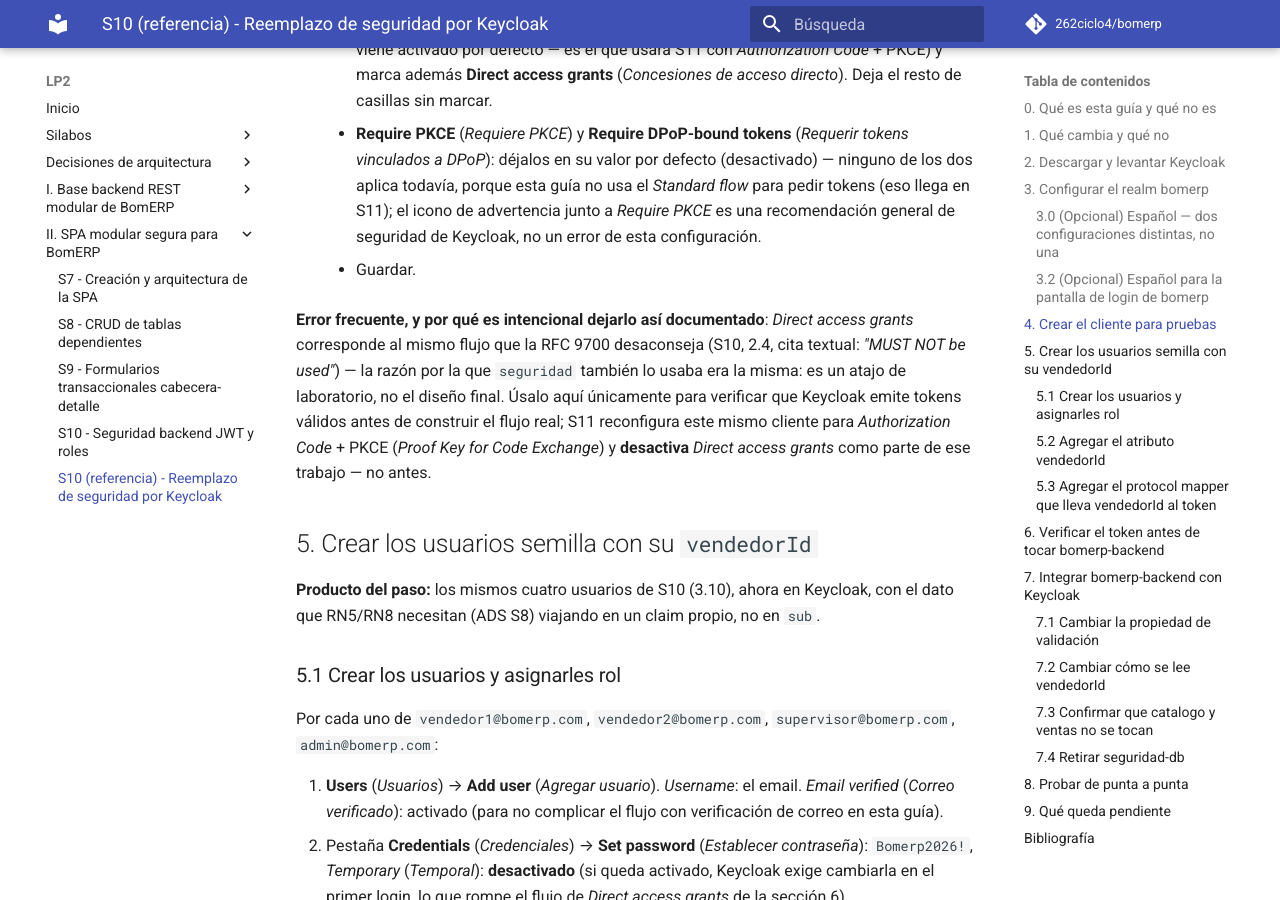
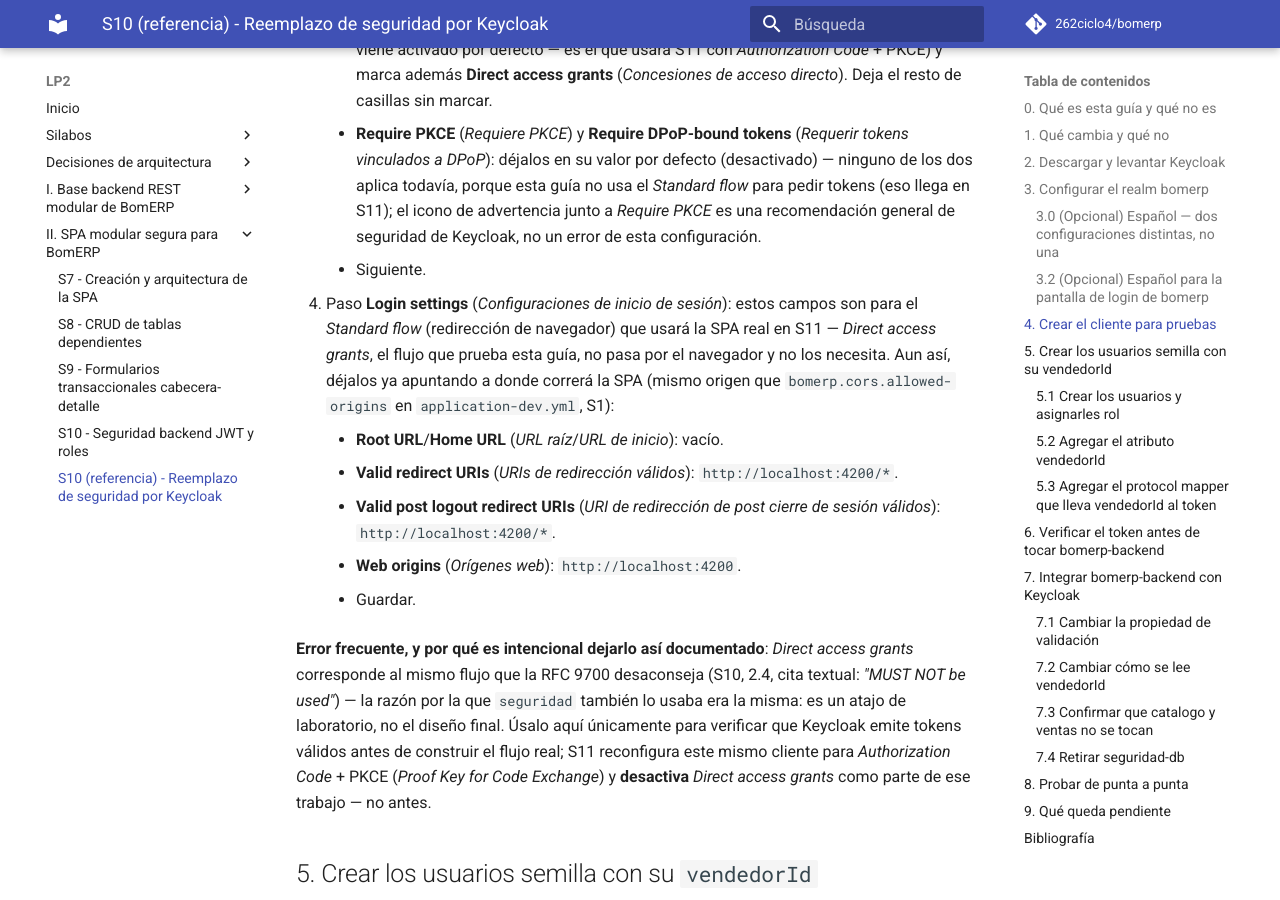
Before and after one commit to 262ciclo4/bomerp, an MkDocs documentation site: the page built from docs/lp2/sesiones/S10b_Seguridad_Backend_Keycloak.md, in a window 1280 px wide and 900 px high, scrolled down 6116 px. Built offline with MkDocs 1.6.1 and Material for MkDocs 9.7.7, drawn with Linux system fonts in a browser that asks for light colours; comment, search, counter and statistics services are not loaded.

Commit message:
S10 lp2 keycloak

```diff
--- a/docs/lp2/sesiones/S10b_Seguridad_Backend_Keycloak.md
+++ b/docs/lp2/sesiones/S10b_Seguridad_Backend_Keycloak.md
@@ -159,6 +159,12 @@
     - **Authorization** (*Autorización*): desactivado — no aplica a esta guía (son los *fine-grained authorization services* de Keycloak, otra funcionalidad aparte).
     - **Authentication flow** (*Flujo de autenticación*): deja marcado **Standard flow** (*Flujo estándar*, viene activado por defecto — es el que usará S11 con *Authorization Code* + PKCE) y marca además **Direct access grants** (*Concesiones de acceso directo*). Deja el resto de casillas sin marcar.
     - **Require PKCE** (*Requiere PKCE*) y **Require DPoP-bound tokens** (*Requerir tokens vinculados a DPoP*): déjalos en su valor por defecto (desactivado) — ninguno de los dos aplica todavía, porque esta guía no usa el *Standard flow* para pedir tokens (eso llega en S11); el icono de advertencia junto a *Require PKCE* es una recomendación general de seguridad de Keycloak, no un error de esta configuración.
+    - Siguiente.
+4. Paso **Login settings** (*Configuraciones de inicio de sesión*): estos campos son para el *Standard flow* (redirección de navegador) que usará la SPA real en S11 — *Direct access grants*, el flujo que prueba esta guía, no pasa por el navegador y no los necesita. Aun así, déjalos ya apuntando a donde correrá la SPA (mismo origen que `bomerp.cors.allowed-origins` en `application-dev.yml`, S1):
+    - **Root URL**/**Home URL** (*URL raíz*/*URL de inicio*): vacío.
+    - **Valid redirect URIs** (*URIs de redirección válidos*): `http://localhost:4200/*`.
+    - **Valid post logout redirect URIs** (*URI de redirección de post cierre de sesión válidos*): `http://localhost:4200/*`.
+    - **Web origins** (*Orígenes web*): `http://localhost:4200`.
     - Guardar.
 
 **Error frecuente, y por qué es intencional dejarlo así documentado**: *Direct access grants* corresponde al mismo flujo que la RFC 9700 desaconseja (S10, 2.4, cita textual: *"MUST NOT be used"*) — la razón por la que `seguridad` también lo usaba era la misma: es un atajo de laboratorio, no el diseño final. Úsalo aquí únicamente para verificar que Keycloak emite tokens válidos antes de construir el flujo real; S11 reconfigura este mismo cliente para *Authorization Code* + PKCE (*Proof Key for Code Exchange*) y **desactiva** *Direct access grants* como parte de ese trabajo — no antes.
```
